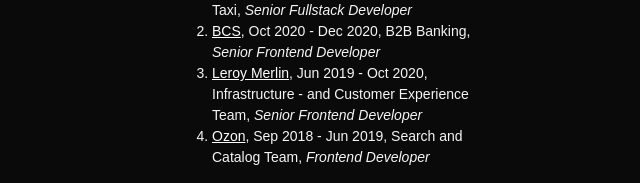
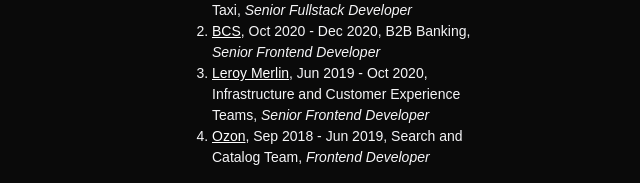
Before and after one commit to aolenevme/aolenev-me, a plain HTML site: page resume.html in a window 1280 px wide. Shown: the part 530-713 px from the top of the page, 318-958 px from the left. Drawn offline with Linux system fonts and the light colour scheme.

Commit message:
feat/resume-page-optimizations: minor punctuation in resume

```diff
--- a/resume.html
+++ b/resume.html
@@ -68,7 +68,7 @@
             <ol>
                <li><a class="resume--link" href="https://city-mobil.ru/" rel="noopener noreferrer nofollow">Citymobil</a>, <time datetime="2021-03">Mar 2021</time> - current time, B2B Taxi, <i>Senior Fullstack Developer</i></li>
                <li><a class="resume--link" href="https://bcs.ru/" rel="noopener noreferrer nofollow">BCS</a>, <time datetime="2020-10">Oct 2020</time> - <time datetime="2020-12">Dec 2020</time>, B2B Banking, <i>Senior Frontend Developer</i></li>
-               <li><a class="resume--link" href="https://leroymerlin.ru/" rel="noopener noreferrer nofollow">Leroy Merlin</a>, <time datetime="2019-06">Jun 2019</time> - <time datetime="2020-10">Oct 2020</time>, Infrastructure - and Customer Experience Team, <i>Senior Frontend Developer</i></li>
+               <li><a class="resume--link" href="https://leroymerlin.ru/" rel="noopener noreferrer nofollow">Leroy Merlin</a>, <time datetime="2019-06">Jun 2019</time> - <time datetime="2020-10">Oct 2020</time>, Infrastructure and Customer Experience Teams, <i>Senior Frontend Developer</i></li>
                <li><a class="resume--link" href="https://www.ozon.ru/" rel="noopener noreferrer nofollow">Ozon</a>, <time datetime="2018-09">Sep 2018</time> - <time datetime="2019-06">Jun 2019</time>, Search and Catalog Team, <i>Frontend Developer</i></li>
             </ol>
          </section>
```
